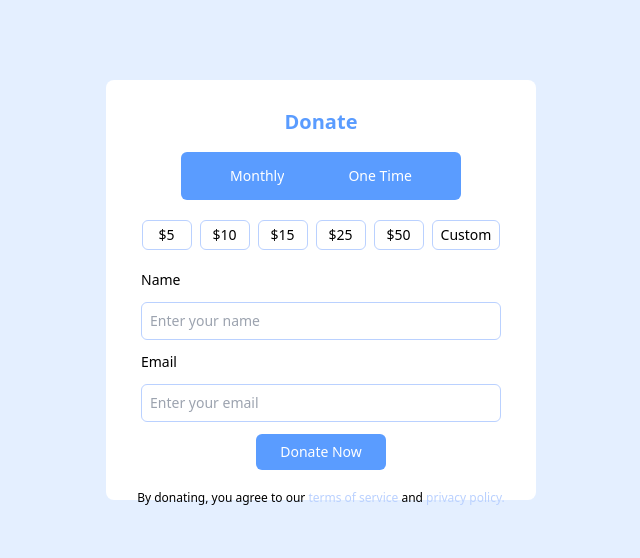
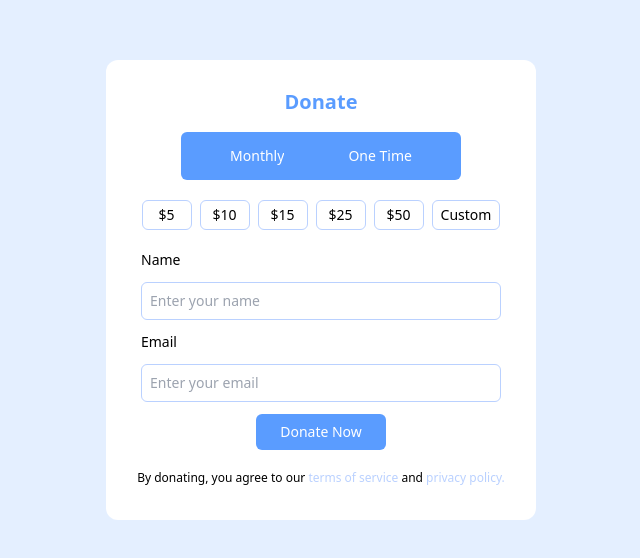
Before and after one commit to eobcre/donate-card, a React (Vite) app: page / in a window 1280 px wide. Shown: the part 110-668 px from the top of the page, without its empty margins (319-959 px from the left). Built offline with nearby package versions, Linux system fonts and the light colour scheme.

Commit message:
updated border radius and height

```diff
--- a/src/App.tsx
+++ b/src/App.tsx
@@ -8,7 +8,7 @@ import Terms from './components/Terms';
 const App: React.FC = () => {
   return (
     <div className='flex justify-center items-center bg-[#E4EFFF] h-screen'>
-      <div className='bg-white rounded-lg w-[430px] h-[420px]'>
+      <div className='bg-white rounded-xl w-[430px] h-[460px]'>
         <Title />
         <SelectTab />
         <Price />
```
